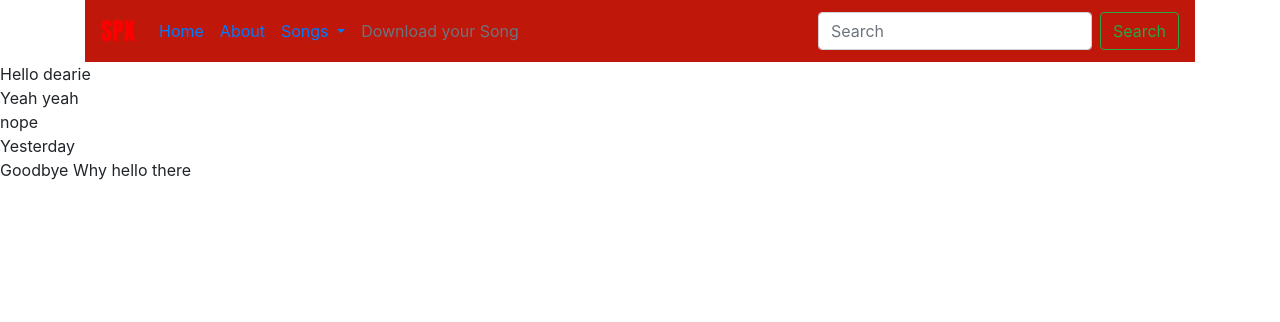
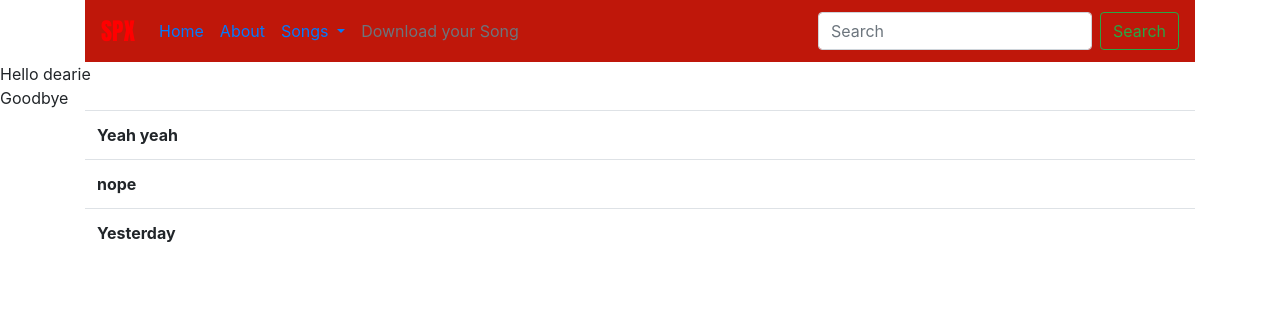
Before and after one commit to TanShets/AlphaVento, a Django app: page / in a window 1280 px wide. Shown: the top 322 px of the page. Run offline with Django 3.2, Linux system fonts and the light colour scheme; lists and menus that the app fills with data are empty; some libraries are stand-ins or nearby versions.

Commit message:
Added more bootstrap

```diff
--- a/BetaArgenti/templates/BetaArgenti/BetaArgenti_home.html
+++ b/BetaArgenti/templates/BetaArgenti/BetaArgenti_home.html
@@ -1,4 +1,12 @@
 {% extends "BetaArgenti/BetaArgenti_main.html" %}
 {% block content %}
-Why hello there
+Hello dearie<br>
+    Goodbye
+    <div class="container">
+        <table class = "table">
+            {% for word in words %}
+                <tr><th scope = "row">{{ word }}</th></tr>
+            {% endfor %}
+        </table>
+    </div>
 {% endblock %}
--- a/BetaArgenti/templates/BetaArgenti/BetaArgenti_main.html
+++ b/BetaArgenti/templates/BetaArgenti/BetaArgenti_main.html
@@ -11,7 +11,7 @@
 	<script src="https://ajax.googleapis.com/ajax/libs/jquery/3.4.1/jquery.min.js"></script>
 	<script src="https://cdnjs.cloudflare.com/ajax/libs/popper.js/1.14.7/umd/popper.min.js"></script>
 	<script src="https://maxcdn.bootstrapcdn.com/bootstrap/4.3.1/js/bootstrap.min.js"></script>
-	<link rel = "stylesheet" type = "text/css" href = "{% static 'styles/BetaArgenti_home.css' %}">
+	<link rel = "stylesheet" type = "text/css" href = "{% static 'styles/BetaArgenti_main.css' %}">
 </head>
 <body>
 	<div class="container">
@@ -51,11 +51,6 @@
 			  </div>
 		</nav>
 	</div>
-	Hello dearie<br>
-	{% for word in words %}
-		{{ word }}<br>
-	{% endfor %}
-	Goodbye
 	{% block content %}
 	{% endblock %}
 </body>
```
Also changed, not shown: BetaArgenti/static/styles/BetaArgenti_home.css (deleted), BetaArgenti/static/styles/BetaArgenti_main.css (added).
